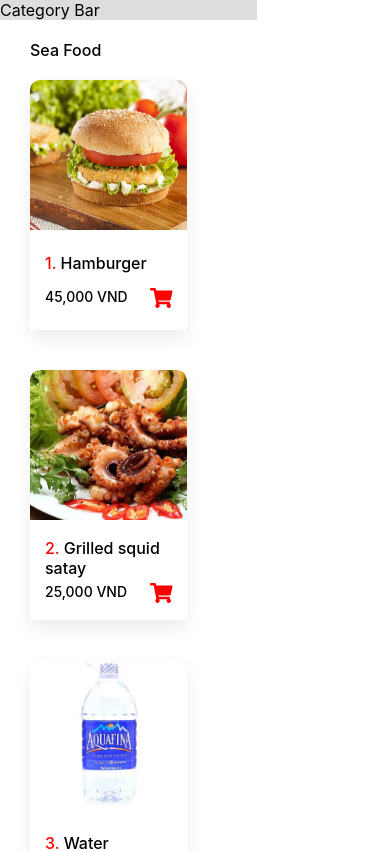
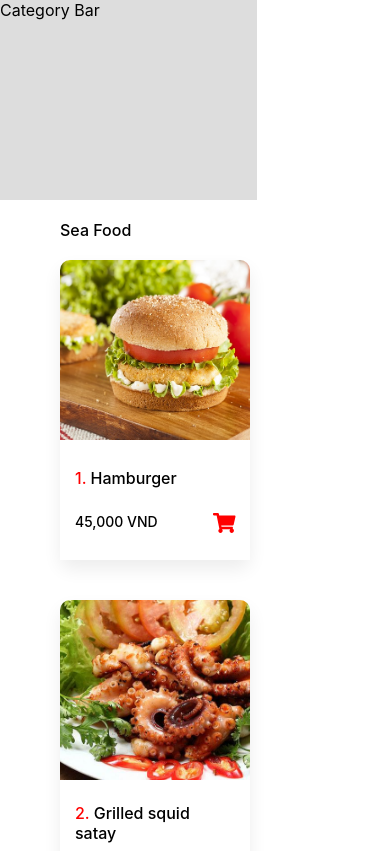
Before and after one commit to pipibapi1/Restaurant-POS-Sytem-2.0, a React (Create React App) app in the folder Source Code/restaurant-app/: page / in a window 390 px wide. Shown: the top 851 px of the page. Built offline with nearby package versions, Linux system fonts and the light colour scheme.

Commit message:
Responsive Menu Table Added

```diff
--- a/Source Code/restaurant-app/src/components/CartItem/CartItem.module.scss
+++ b/Source Code/restaurant-app/src/components/CartItem/CartItem.module.scss
@@ -1,7 +1,7 @@
 .cartItem {
     border: 2px solid #eeeeee;
     border-radius: 1vw;
-    margin: 1vw 0vw;
+    margin: 1vw 0;
     text-align: left;
     padding: 1vw;
     font-size: 2vw;
--- a/Source Code/restaurant-app/src/components/Menu/Menu.module.scss
+++ b/Source Code/restaurant-app/src/components/Menu/Menu.module.scss
@@ -4,6 +4,6 @@
   display: flex;
   flex-direction: column;
   width: 66vw;
-  height: 100vh;
+  min-height: 100vh;
   background: white;
 }
--- a/Source Code/restaurant-app/src/components/MenuItem/MenuItem.module.scss
+++ b/Source Code/restaurant-app/src/components/MenuItem/MenuItem.module.scss
@@ -1,20 +1,20 @@
 @import '../../variable';
 
 .itemContainer {
-  width: 200px;
-  height: 250px;
   border: none;
-  margin: 0 40px 40px 0;
+  margin: 0 30px 40px 30px;
   background: $gray-menu-item;
   border-radius: 10px;
   box-shadow: 0 9px 18px 0 rgba(0, 0, 0, 0.075);
   display: flex;
   flex-direction: column;
+  height: 300px;
+
   .itemImg {
     border-radius: 10px 10px 0 0;
     width: 100%;
     object-fit: cover;
-    height: 150px;
+    height: 180px;
     object-position: center;
   }
   .basicInfo {
--- a/Source Code/restaurant-app/src/components/MenuItemTable/MenuItemTable.module.scss
+++ b/Source Code/restaurant-app/src/components/MenuItemTable/MenuItemTable.module.scss
@@ -4,11 +4,12 @@
   flex-grow: 1;
   padding: 20px 30px;
   .categoryLabel {
+    margin-left: 30px;
     padding-bottom: 20px;
     font-weight: 500;
   }
-  .flexContainer {
-    display: flex;
-    flex-wrap: wrap;
+  .gridContainer {
+    display: grid;
+    grid-template-columns: repeat(auto-fit, minmax(250px, 1fr));
   }
 }
--- a/Source Code/restaurant-app/src/components/MenuItemTable/index.js
+++ b/Source Code/restaurant-app/src/components/MenuItemTable/index.js
@@ -7,7 +7,7 @@ const MenuItemTable = () => {
   return (
       <div className={style.container}>
         <div className={style.categoryLabel}>Sea Food</div>
-        <div className={style.flexContainer}>
+        <div className={style.gridContainer}>
           {menuItems.map((item, idx) => (
               <MenuItem details={item} idx={idx+1}/>
               )
```
